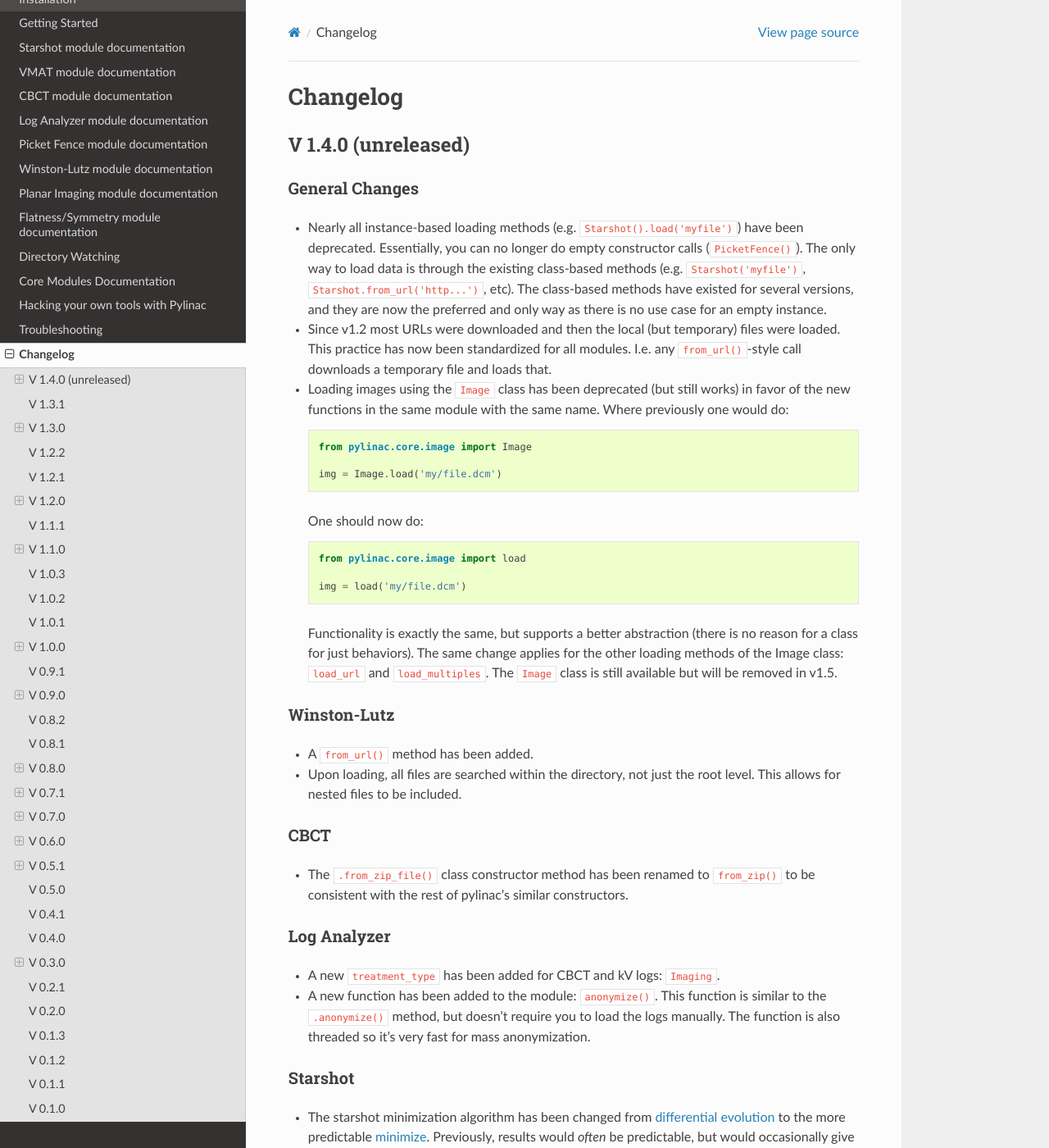
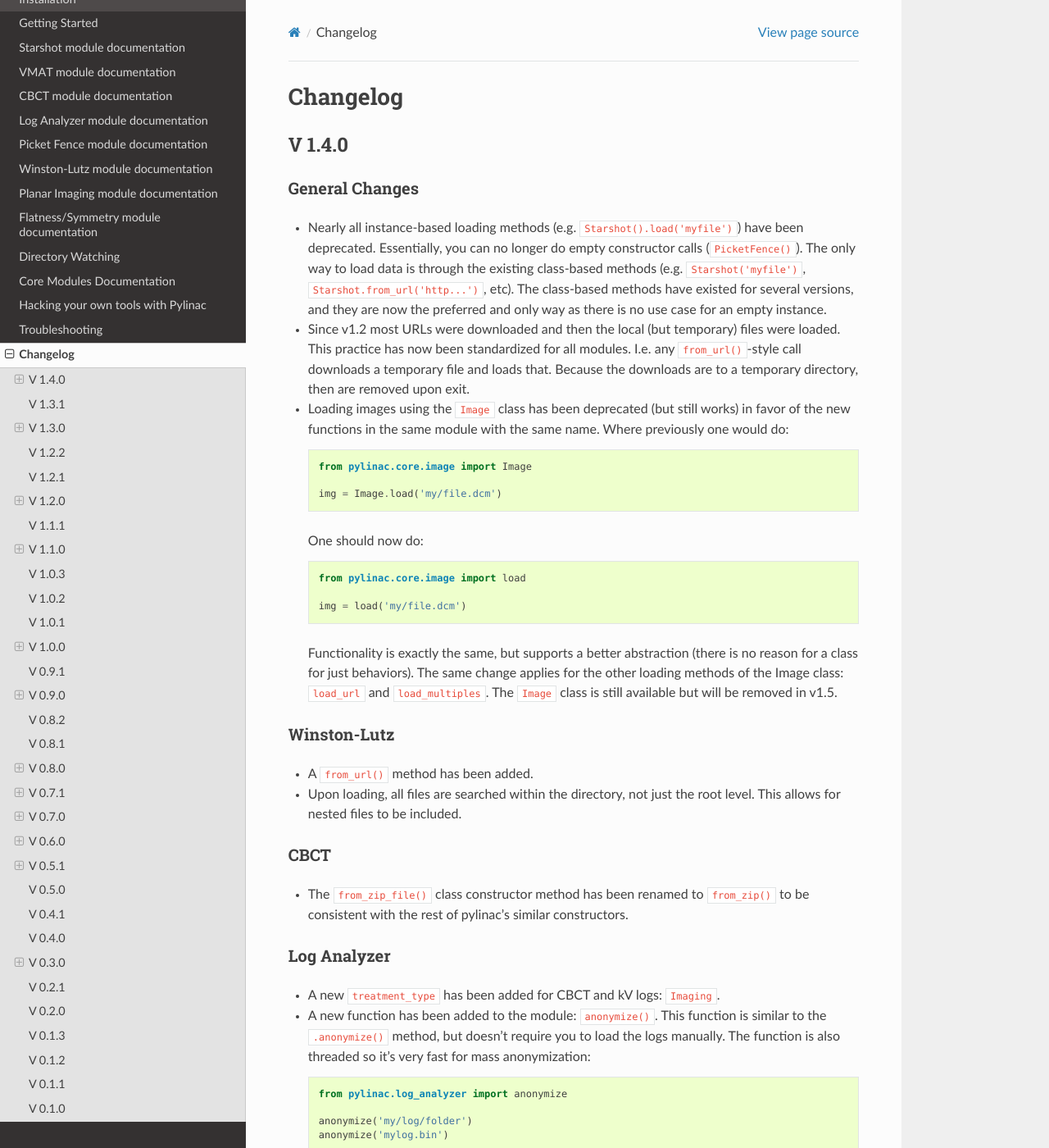
Before and after one commit to jrkerns/pylinac, a Sphinx documentation site: the page built from docs/source/changelog.rst, in a window 1280 px wide and 1400 px high. Shown: the whole window at 82% size. Built offline with Sphinx 7.4.7 and the Read the Docs theme 2.0.0, drawn with Linux system fonts in a browser that asks for light colours.

Commit message:
bump to 1.4.0

```diff
--- a/docs/source/changelog.rst
+++ b/docs/source/changelog.rst
@@ -3,8 +3,8 @@
 Changelog
 =========
 
-V 1.4.0 (unreleased)
---------------------
+V 1.4.0
+-------
 
 General Changes
 ^^^^^^^^^^^^^^^
@@ -15,7 +15,8 @@ General Changes
   The class-based methods have existed for several versions, and they are now the preferred and only way as there is
   no use case for an empty instance.
 * Since v1.2 most URLs were downloaded and then the local (but temporary) files were loaded. This practice has now been
-  standardized for all modules. I.e. any ``from_url()``-style call downloads a temporary file and loads that.
+  standardized for all modules. I.e. any ``from_url()``-style call downloads a temporary file and loads that. Because the
+  downloads are to a temporary directory, then are removed upon exit.
 * Loading images using the ``Image`` class has been deprecated (but still works) in favor of the new functions in the same module with the same name.
   Where previously one would do::
 
@@ -43,7 +44,7 @@ Winston-Lutz
 CBCT
 ^^^^
 
-* The ``.from_zip_file()`` class constructor method has been renamed to ``from_zip()`` to be consistent with the rest
+* The ``from_zip_file()`` class constructor method has been renamed to ``from_zip()`` to be consistent with the rest
   of pylinac's similar constructors.
 
 Log Analyzer
@@ -51,7 +52,12 @@ Log Analyzer
 
 * A new ``treatment_type`` has been added for CBCT and kV logs: ``Imaging``.
 * A new function has been added to the module: ``anonymize()``. This function is similar to the ``.anonymize()`` method,
-  but doesn't require you to load the logs manually. The function is also threaded so it's very fast for mass anonymization.
+  but doesn't require you to load the logs manually. The function is also threaded so it's very fast for mass anonymization::
+
+     from pylinac.log_analyzer import anonymize
+
+     anonymize('my/log/folder')
+     anonymize('mylog.bin')
 
 Starshot
 ^^^^^^^^
--- a/setup.py
+++ b/setup.py
@@ -6,7 +6,7 @@ from setuptools import setup, find_packages
 
 # 2 alt. To make a wheel, run $ python setup.py sdist bdist_wheel [upload]
 
-__version__ = '1.4.0b'
+__version__ = '1.4.0'
 __version_info__ = (1, 4, 0)
 
 
```
